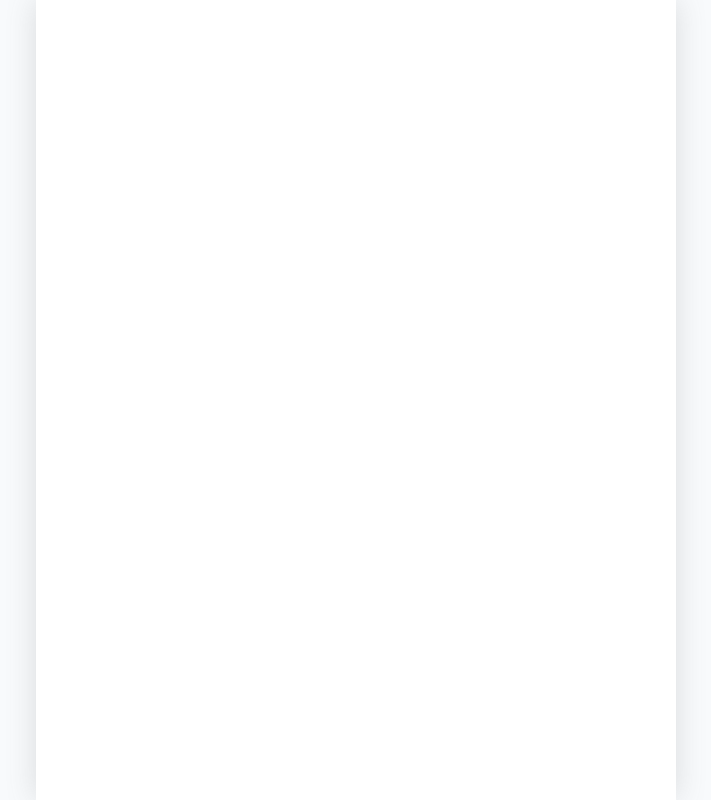
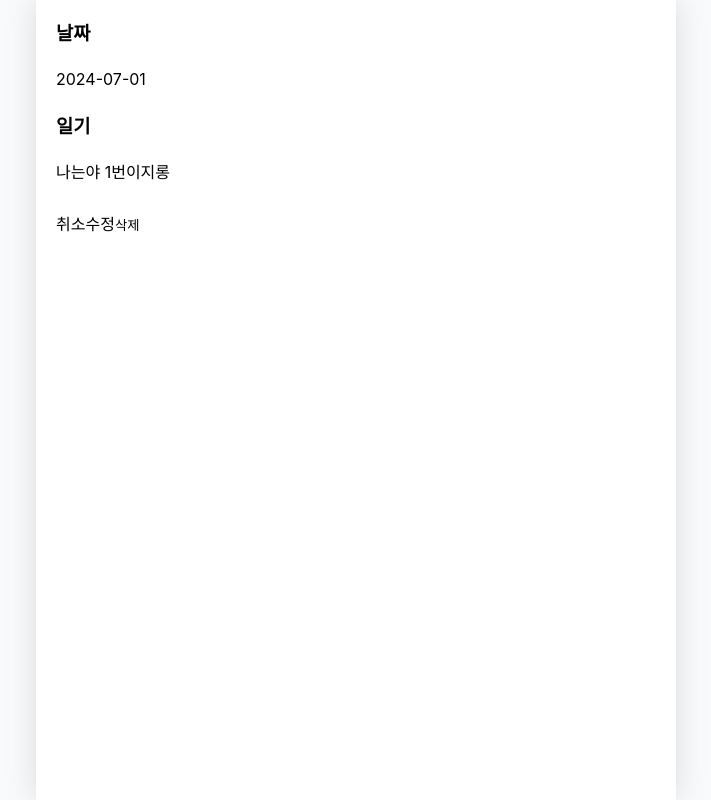
Before and after one commit to nyeonk-devcra/nextjs-simple-diary, a Next.js app: page /1 in a window 1280 px wide. Shown: the whole page, without its empty margins (284-995 px from the left). Built offline with nearby package versions, Linux system fonts and the light colour scheme.

Commit message:
[ feat ] diary detail page 구현

```diff
--- a/src/app/(diary)/[id]/page.tsx
+++ b/src/app/(diary)/[id]/page.tsx
@@ -1,4 +1,5 @@
 import NotFoundPage from "@/app/not-found";
+import DiaryDetail from "@/components/diary-detail";
 
 export default function DiaryPage({
   params: { id },
@@ -7,5 +8,9 @@ export default function DiaryPage({
 }) {
   if (!Number(id)) return <NotFoundPage />;
 
-  return <section></section>;
+  return (
+    <section>
+      <DiaryDetail id={id} />
+    </section>
+  );
 }
--- a/src/app/(diary)/edit/[id]/page.tsx
+++ b/src/app/(diary)/edit/[id]/page.tsx
@@ -10,8 +10,7 @@ export default function EditPage({
 
   return (
     <section>
-      <div>EditPage {id}</div>
-      <SubmitButton action="CREATE" diaryId={Number(id)} />
+      <SubmitButton action="UPDATE" diaryId={Number(id)} />
     </section>
   );
 }
--- a/src/app/(home)/page.tsx
+++ b/src/app/(home)/page.tsx
@@ -5,7 +5,7 @@ export default function HomePage() {
   // todo :: header에 년월일 추가
   return (
     <main className="">
-      <Link href="/new">작성</Link>
+      <Link href="/new">일기 작성</Link>
       <DiaryList />
     </main>
   );
--- /dev/null
+++ b/src/components/diary-detail.tsx
@@ -0,0 +1,36 @@
+"use client";
+
+import { DiaryDispatchContext } from "@/app/providers";
+import useDiary from "@/hooks/useDiary";
+import Link from "next/link";
+import { useRouter } from "next/navigation";
+import { useContext } from "react";
+
+export default function DiaryDetail({ id }: { id: string }) {
+  const diaryData = useDiary(id);
+  const { onDelete } = useContext(DiaryDispatchContext);
+  const router = useRouter();
+
+  return (
+    <div>
+      <h3>날짜</h3>
+      <div>{diaryData?.date}</div>
+      <h3>일기</h3>
+      <div>{diaryData?.content}</div>
+      <br />
+      <div>
+        <Link href="/">취소</Link>
+        <Link href={`/edit/${id}`}>수정</Link>
+        <button
+          onClick={() => {
+            onDelete(Number(id));
+            alert("일기가 삭제되었습니다..😞");
+            router.push("/");
+          }}
+        >
+          삭제
+        </button>
+      </div>
+    </div>
+  );
+}
```
